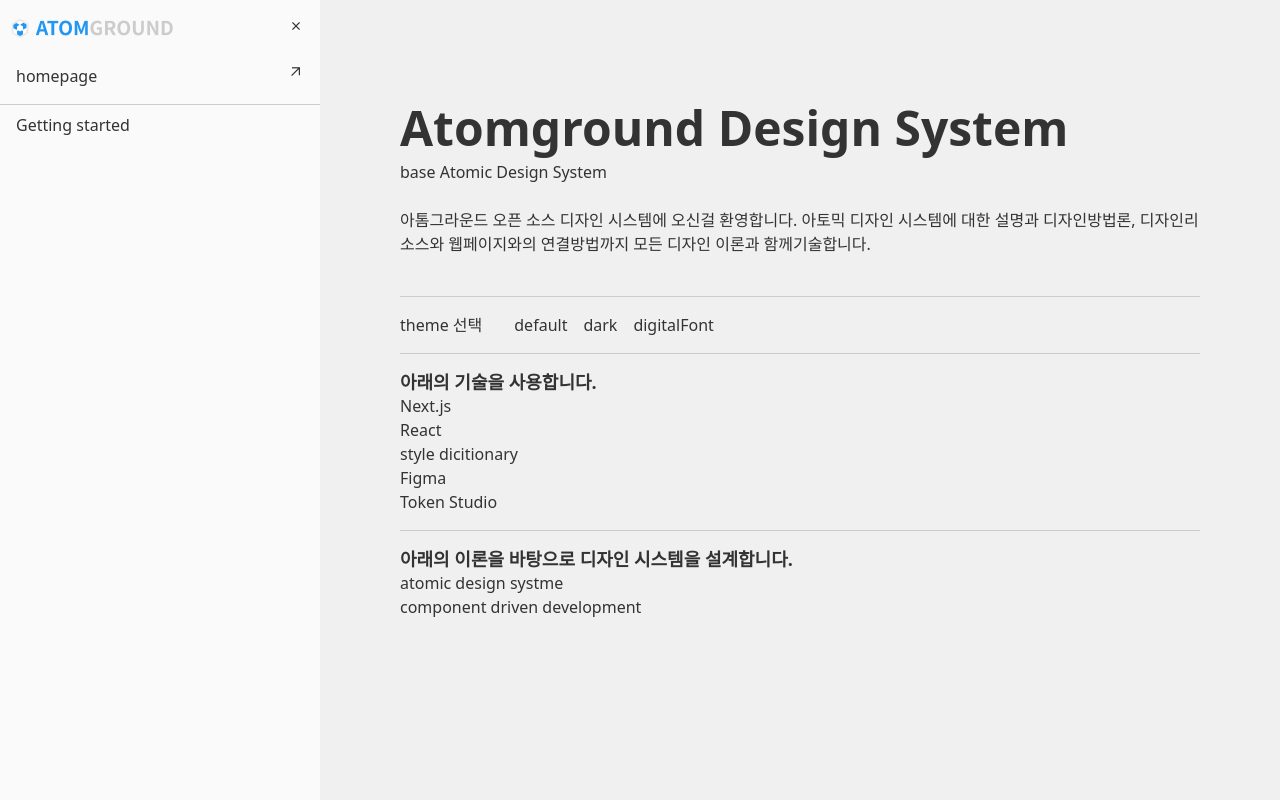
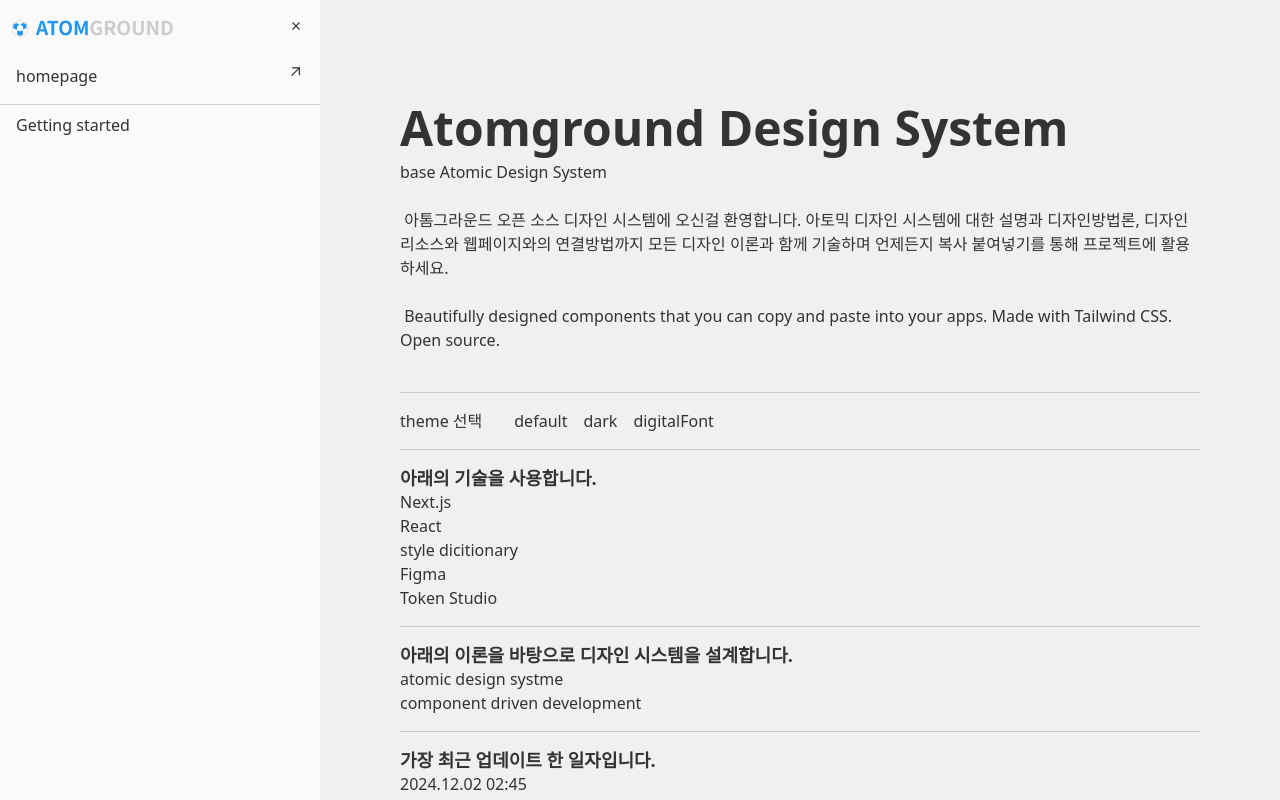
Before and after one commit to jsy1023/AtomDesignToken, a Next.js app: page / in a window 1280 px wide. Built offline with nearby package versions, Linux system fonts and the light colour scheme.

Commit message:
구글 태그 적용

```diff
--- a/app/(docs)/page.tsx
+++ b/app/(docs)/page.tsx
@@ -17,9 +17,14 @@
 
       <br />
       <p>
-        아톰그라운드 오픈 소스 디자인 시스템에 오신걸 환영합니다. 아토믹 디자인
-        시스템에 대한 설명과 디자인방법론, 디자인리소스와 웹페이지와의
-        연결방법까지 모든 디자인 이론과 함께기술합니다.
+        &nbsp;아톰그라운드 오픈 소스 디자인 시스템에 오신걸 환영합니다. 아토믹
+        디자인 시스템에 대한 설명과 디자인방법론, 디자인리소스와 웹페이지와의
+        연결방법까지 모든 디자인 이론과 함께 기술하며 언제든지 복사 붙여넣기를
+        통해 프로젝트에 활용하세요.
+        <br />
+        <br />
+        &nbsp;Beautifully designed components that you can copy and paste into
+        your apps. Made with Tailwind CSS. Open source.
       </p>
 
       <br />
@@ -53,6 +58,11 @@
         <li>atomic design systme</li>
         <li>component driven development</li>
       </ul>
+      <hr className="my-4" />
+      <h6>가장 최근 업데이트 한 일자입니다.</h6>
+      <ul>
+        <li>2024.12.02 02:45</li>
+      </ul>
     </div>
   );
 };
--- a/app/layout.tsx
+++ b/app/layout.tsx
@@ -1,6 +1,7 @@
 import type { Metadata } from "next";
 import "./globals.css";
 import "@/app/component/component.css";
+import { GoogleAnalytics } from "@next/third-parties/google";
 
 export const metadata: Metadata = {
   title: "Design System",
@@ -21,6 +22,7 @@
         />
       </head>
       <body className="w-full h-full">{children}</body>
+      <GoogleAnalytics gaId="G-TB8EG3XKBV" />
     </html>
   );
 }
--- a/package.json
+++ b/package.json
@@ -11,6 +11,7 @@
     "lint": "next lint"
   },
   "dependencies": {
+    "@next/third-parties": "^15.0.3",
     "@tokens-studio/sd-transforms": "^1.2.8",
     "next": "15.0.3",
     "react": "19.0.0-rc-66855b96-20241106",
```
Also changed, not shown: 1 other file (tests, documents, lock files or other folders).
